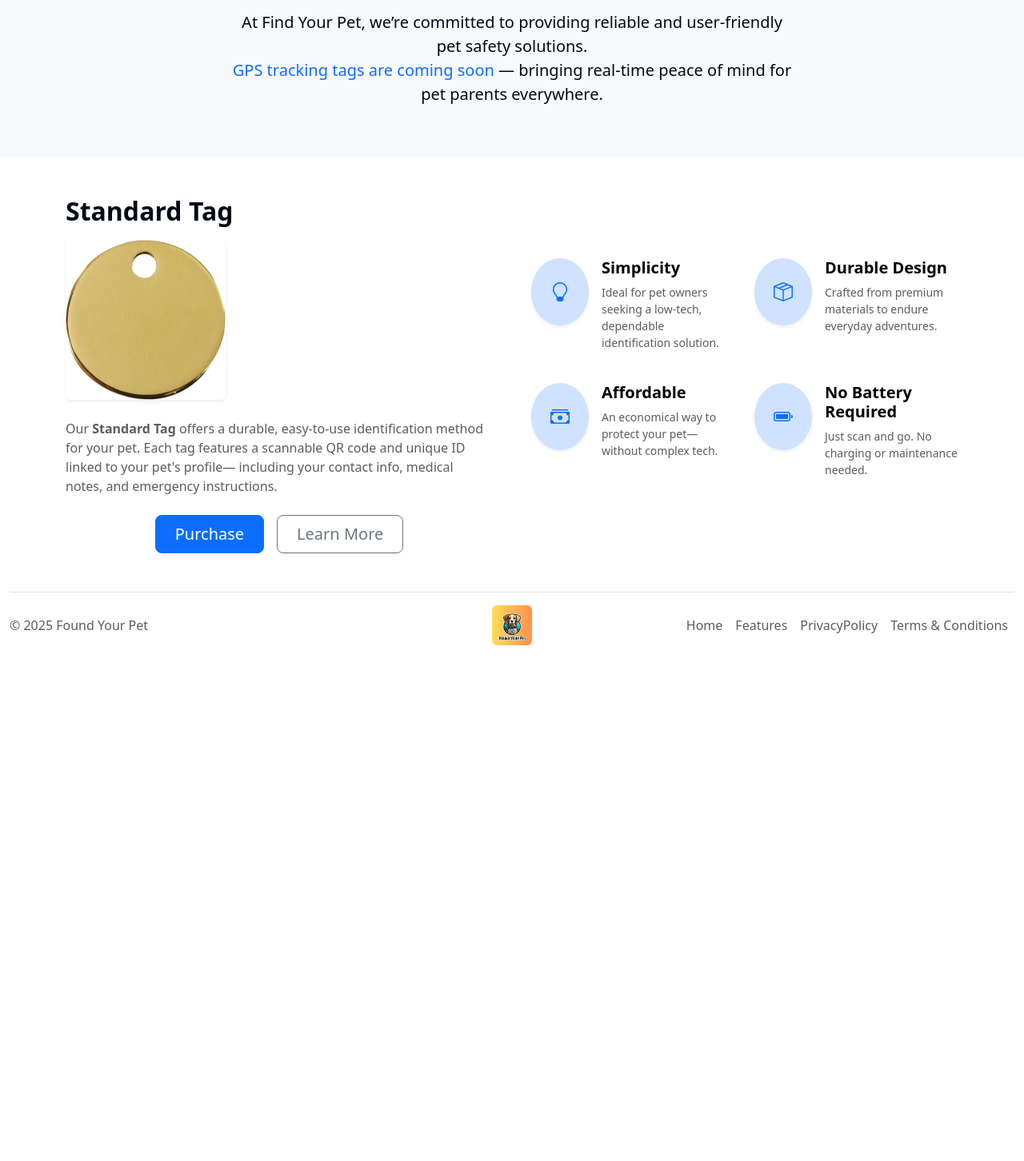
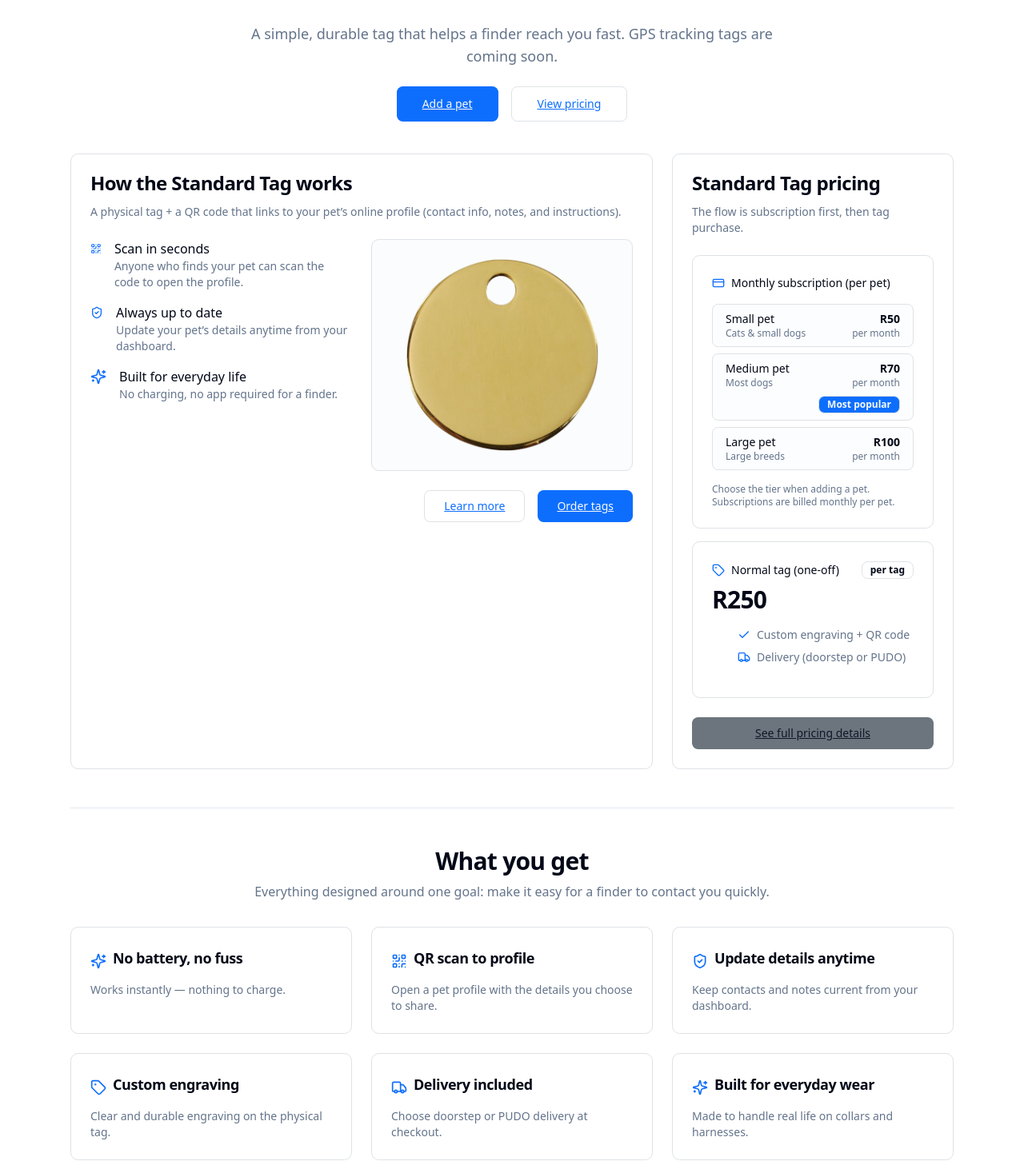
Before and after one commit to WhitelightningDev/foundyourpet, a React (Create React App) app: page /features in a window 1280 px wide. Shown: the part 298-1750 px from the top of the page at 80% size. Before the commit the page ends 1121 px from the top, so only its background shows below. Built offline with nearby package versions, Linux system fonts and the light colour scheme.

Commit message:
`feat: updated Features page with new design and content`

```diff
--- a/src/pages/Features.jsx
+++ b/src/pages/Features.jsx
@@ -1,95 +1,221 @@
-/* eslint-disable no-lone-blocks */
-/* eslint-disable jsx-a11y/anchor-is-valid */
-/* eslint-disable jsx-a11y/alt-text */
 import React from "react";
 import { Link } from "react-router-dom";
 
+import { Check, CreditCard, QrCode, ShieldCheck, Sparkles, Tag, Truck } from "lucide-react";
+
+import { Badge } from "@/components/ui/badge";
+import { Button } from "@/components/ui/button";
+import { Card, CardContent, CardDescription, CardFooter, CardHeader, CardTitle } from "@/components/ui/card";
+import { Separator } from "@/components/ui/separator";
+
 function Features() {
+  const subscriptionTiers = [
+    { label: "Small pet", price: 50, hint: "Cats & small dogs" },
+    { label: "Medium pet", price: 70, hint: "Most dogs", popular: true },
+    { label: "Large pet", price: 100, hint: "Large breeds" },
+  ];
+
   return (
-    <div>
-      {/* Hero Section */}
-      <section className="text-center py-5 bg-light">
-        <div className="container">
+    <div className="mx-auto w-full max-w-6xl px-4 py-10 sm:py-14">
+      <header className="mx-auto max-w-3xl text-center">
         <img
           src="/android-chrome-192x192.png"
-            className="rounded mb-4"
-            alt="Find Your Pet"
-            width="100"
-            height="100"
+          alt="Found Your Pet"
+          className="mx-auto mb-4 h-16 w-16 rounded-xl border bg-background shadow-sm"
+          width="64"
+          height="64"
         />
-          <h1 className="display-4 fw-bold text-body-emphasis">Features</h1>
-          <p className="lead mx-auto" style={{ maxWidth: "700px" }}>
-            At <strong>Find Your Pet</strong>, we’re committed to providing reliable and user-friendly pet safety solutions.
-            <br />
-            <strong className="text-primary">GPS tracking tags are coming soon</strong> — bringing real-time peace of mind
-            for pet parents everywhere.
+        <div className="flex flex-wrap items-center justify-center gap-2">
+          <Badge variant="secondary">Standard Tag</Badge>
+          <Badge variant="outline">No battery</Badge>
+          <Badge variant="outline">Scan-to-contact</Badge>
+        </div>
+        <h1 className="mt-4 text-balance text-4xl font-semibold tracking-tight sm:text-5xl">Features</h1>
+        <p className="mt-4 text-pretty text-base text-muted-foreground sm:text-lg">
+          A simple, durable tag that helps a finder reach you fast. GPS tracking tags are coming soon.
         </p>
+        <div className="mt-6 flex flex-col items-center justify-center gap-3 sm:flex-row">
+          <Button asChild size="lg" className="w-full sm:w-auto">
+            <Link to="/Dashboard">Add a pet</Link>
+          </Button>
+          <Button asChild size="lg" variant="outline" className="w-full sm:w-auto">
+            <Link to="/prices">View pricing</Link>
+          </Button>
         </div>
-      </section>
+      </header>
 
-      {/* Standard Tag Section */}
-      <section className="container py-5">
-        <div className="row g-5 align-items-center">
-          <div className="col-md-6">
-            <h2 className="fw-bold mb-3">Standard Tag</h2>
+      <section className="mt-10 grid gap-6 lg:grid-cols-3">
+        <Card className="lg:col-span-2">
+          <CardHeader>
+            <CardTitle>How the Standard Tag works</CardTitle>
+            <CardDescription>
+              A physical tag + a QR code that links to your pet’s online profile (contact info, notes, and instructions).
+            </CardDescription>
+          </CardHeader>
+          <CardContent className="grid gap-6 lg:grid-cols-2">
+            <div className="space-y-4">
+              <div className="flex gap-3">
+                <QrCode className="mt-0.5 h-5 w-5 text-primary" />
+                <div>
+                  <div className="font-medium">Scan in seconds</div>
+                  <div className="text-sm text-muted-foreground">
+                    Anyone who finds your pet can scan the code to open the profile.
+                  </div>
+                </div>
+              </div>
+              <div className="flex gap-3">
+                <ShieldCheck className="mt-0.5 h-5 w-5 text-primary" />
+                <div>
+                  <div className="font-medium">Always up to date</div>
+                  <div className="text-sm text-muted-foreground">Update your pet’s details anytime from your dashboard.</div>
+                </div>
+              </div>
+              <div className="flex gap-3">
+                <Sparkles className="mt-0.5 h-5 w-5 text-primary" />
+                <div>
+                  <div className="font-medium">Built for everyday life</div>
+                  <div className="text-sm text-muted-foreground">No charging, no app required for a finder.</div>
+                </div>
+              </div>
+            </div>
+
+            <div className="flex items-center justify-center rounded-lg border bg-muted/30 p-6">
               <img
                 src="/standard-dogtag.png"
                 alt="Standard Dog Tag"
-              className="img-fluid rounded shadow-sm mb-4"
-              style={{ maxWidth: "200px" }}
+                className="h-auto w-full max-w-[240px] rounded-md"
+                loading="lazy"
               />
-            <p className="text-body-secondary">
-              Our <strong>Standard Tag</strong> offers a durable, easy-to-use identification method for your pet.
-              Each tag features a scannable QR code and unique ID linked to your pet's profile— including your contact
-              info, medical notes, and emergency instructions.
-            </p>
-            <div className="d-flex gap-3 mt-4 justify-content-center">
-              <Link to="/Dashboard" className="btn btn-primary btn-lg px-4 py-2">
-                Purchase
-              </Link>
-              <Link to="/NormalLearn" className="btn btn-outline-secondary btn-lg px-4 py-2">
-                Learn More
-              </Link>
+            </div>
+          </CardContent>
+          <CardFooter className="flex flex-col gap-3 sm:flex-row sm:justify-end">
+            <Button asChild variant="outline" className="w-full sm:w-auto">
+              <Link to="/NormalLearn">Learn more</Link>
+            </Button>
+            <Button asChild className="w-full sm:w-auto">
+              <Link to="/select-tag/standard">Order tags</Link>
+            </Button>
+          </CardFooter>
+        </Card>
+
+        <Card>
+          <CardHeader>
+            <CardTitle>Standard Tag pricing</CardTitle>
+            <CardDescription>The flow is subscription first, then tag purchase.</CardDescription>
+          </CardHeader>
+          <CardContent className="space-y-4 text-sm text-muted-foreground">
+            <div className="rounded-lg border bg-background p-4">
+              <div className="flex items-center justify-between gap-3">
+                <div className="flex items-center gap-2 font-medium text-foreground">
+                  <CreditCard className="h-4 w-4 text-primary" />
+                  Monthly subscription (per pet)
                 </div>
               </div>
-
-          <div className="col-md-6">
-            <div className="row g-4">
-              {[{
-                icon: "bi-lightbulb",
-                title: "Simplicity",
-                desc: "Ideal for pet owners seeking a low-tech, dependable identification solution.",
-              },
-              {
-                icon: "bi-box-seam",
-                title: "Durable Design",
-                desc: "Crafted from premium materials to endure everyday adventures.",
-              },
-              {
-                icon: "bi-cash-stack",
-                title: "Affordable",
-                desc: "An economical way to protect your pet—without complex tech.",
-              },
-              {
-                icon: "bi-battery-full",
-                title: "No Battery Required",
-                desc: "Just scan and go. No charging or maintenance needed.",
-              }].map((feature, i) => (
-                <div key={i} className="col-sm-6">
-                  <div className="d-flex align-items-start gap-3">
-                    {/* Icon Container */}
-                    <div className="bg-primary-subtle rounded-circle p-4 shadow-sm d-flex align-items-center justify-content-center">
-                      <i className={`bi ${feature.icon} fs-4 text-primary`}></i>
+              <div className="mt-3 space-y-2">
+                {subscriptionTiers.map((tier) => (
+                  <div
+                    key={tier.label}
+                    className="flex items-start justify-between gap-3 rounded-md border bg-muted/20 px-3 py-2"
+                  >
+                    <div>
+                      <div className="font-medium text-foreground">{tier.label}</div>
+                      <div className="text-xs text-muted-foreground">{tier.hint}</div>
                     </div>
-                    <div>
-                      <h5 className="fw-semibold text-body-emphasis">{feature.title}</h5>
-                      <p className="text-body-secondary small">{feature.desc}</p>
-                    </div>
+                    <div className="text-right">
+                      <div className="font-semibold text-foreground">R{tier.price}</div>
+                      <div className="text-xs text-muted-foreground">per month</div>
+                      {tier.popular ? <Badge className="mt-2">Most popular</Badge> : null}
                     </div>
                   </div>
                 ))}
               </div>
+              <div className="mt-3 text-xs text-muted-foreground">
+                Choose the tier when adding a pet. Subscriptions are billed monthly per pet.
               </div>
+            </div>
+
+            <div className="rounded-lg border bg-background p-4">
+              <div className="flex items-center justify-between gap-3">
+                <div className="flex items-center gap-2 font-medium text-foreground">
+                  <Tag className="h-4 w-4 text-primary" />
+                  Normal tag (one-off)
+                </div>
+                <Badge variant="outline">per tag</Badge>
+              </div>
+              <div className="mt-2 text-3xl font-semibold tracking-tight text-foreground">R250</div>
+              <ul className="mt-3 space-y-2">
+                <li className="flex gap-2">
+                  <Check className="mt-0.5 h-4 w-4 text-primary" />
+                  Custom engraving + QR code
+                </li>
+                <li className="flex gap-2">
+                  <Truck className="mt-0.5 h-4 w-4 text-primary" />
+                  Delivery (doorstep or PUDO)
+                </li>
+              </ul>
+            </div>
+          </CardContent>
+          <CardFooter>
+            <Button asChild variant="secondary" className="w-full">
+              <Link to="/prices">See full pricing details</Link>
+            </Button>
+          </CardFooter>
+        </Card>
+      </section>
+
+      <Separator className="my-12" />
+
+      <section>
+        <div className="mx-auto max-w-3xl text-center">
+          <h2 className="text-2xl font-semibold tracking-tight sm:text-3xl">What you get</h2>
+          <p className="mt-2 text-muted-foreground">
+            Everything designed around one goal: make it easy for a finder to contact you quickly.
+          </p>
+        </div>
+
+        <div className="mt-8 grid gap-4 sm:grid-cols-2 lg:grid-cols-3">
+          {[
+            {
+              title: "No battery, no fuss",
+              desc: "Works instantly — nothing to charge.",
+              icon: Sparkles,
+            },
+            {
+              title: "QR scan to profile",
+              desc: "Open a pet profile with the details you choose to share.",
+              icon: QrCode,
+            },
+            {
+              title: "Update details anytime",
+              desc: "Keep contacts and notes current from your dashboard.",
+              icon: ShieldCheck,
+            },
+            {
+              title: "Custom engraving",
+              desc: "Clear and durable engraving on the physical tag.",
+              icon: Tag,
+            },
+            {
+              title: "Delivery included",
+              desc: "Choose doorstep or PUDO delivery at checkout.",
+              icon: Truck,
+            },
+            {
+              title: "Built for everyday wear",
+              desc: "Made to handle real life on collars and harnesses.",
+              icon: Sparkles,
+            },
+          ].map((feature) => (
+            <Card key={feature.title} className="h-full">
+              <CardHeader className="space-y-2">
+                <div className="flex items-center gap-2">
+                  <feature.icon className="h-5 w-5 text-primary" />
+                  <CardTitle className="text-lg">{feature.title}</CardTitle>
+                </div>
+                <CardDescription>{feature.desc}</CardDescription>
+              </CardHeader>
+            </Card>
+          ))}
         </div>
       </section>
     </div>
```
Lines whose indentation alone changed are shown as unchanged.
